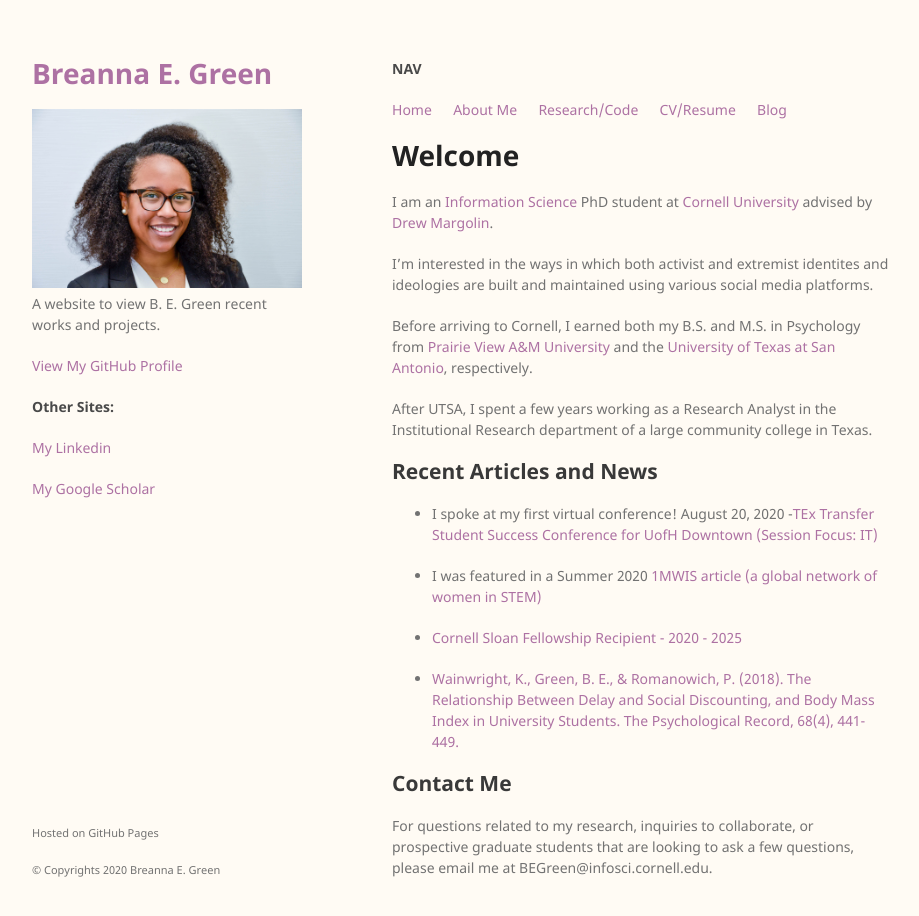
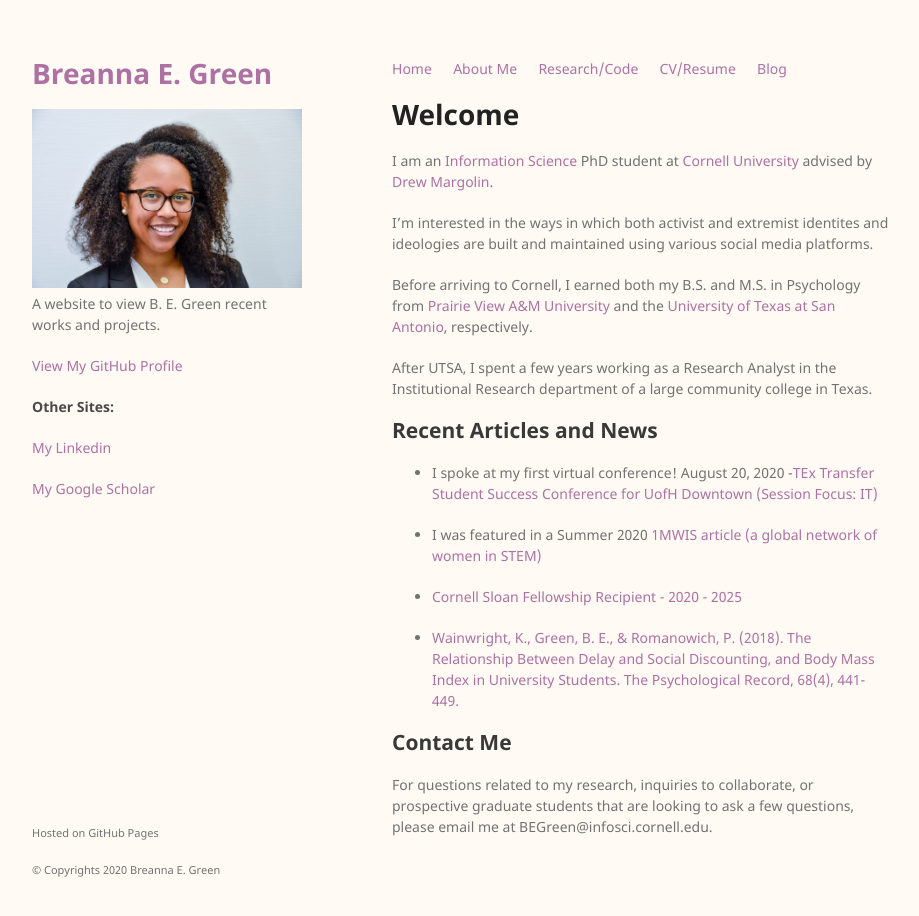
Before and after one commit to bregreen/bregreen.github.io, a Jekyll site: the page built from index.md, in a window 1280 px wide and 948 px high. Shown: the top 916 px of the window, without its empty margins (178-1097 px from the left). Built offline with Jekyll 4.4.1, drawn with Linux system fonts in a browser that asks for light colours; nearby versions of some CDN libraries.

Commit message:
Update default.html

```diff
--- a/_layouts/default.html
+++ b/_layouts/default.html
@@ -79,7 +79,6 @@
 
       <section>
 
-      <h4>NAV</h4>
       <p class="view"><a href="https://bregreen.github.io/index.html">Home</a> &emsp; <a href="https://bregreen.github.io/about.html">About Me</a> &emsp; <a href="https://bregreen.github.io/research.html">Research/Code</a> &emsp; <a href="https://bregreen.github.io/cv.html">CV/Resume</a> &emsp; <a href="https://bregreen.github.io/blog.html">Blog</a></p>
 
 
```
